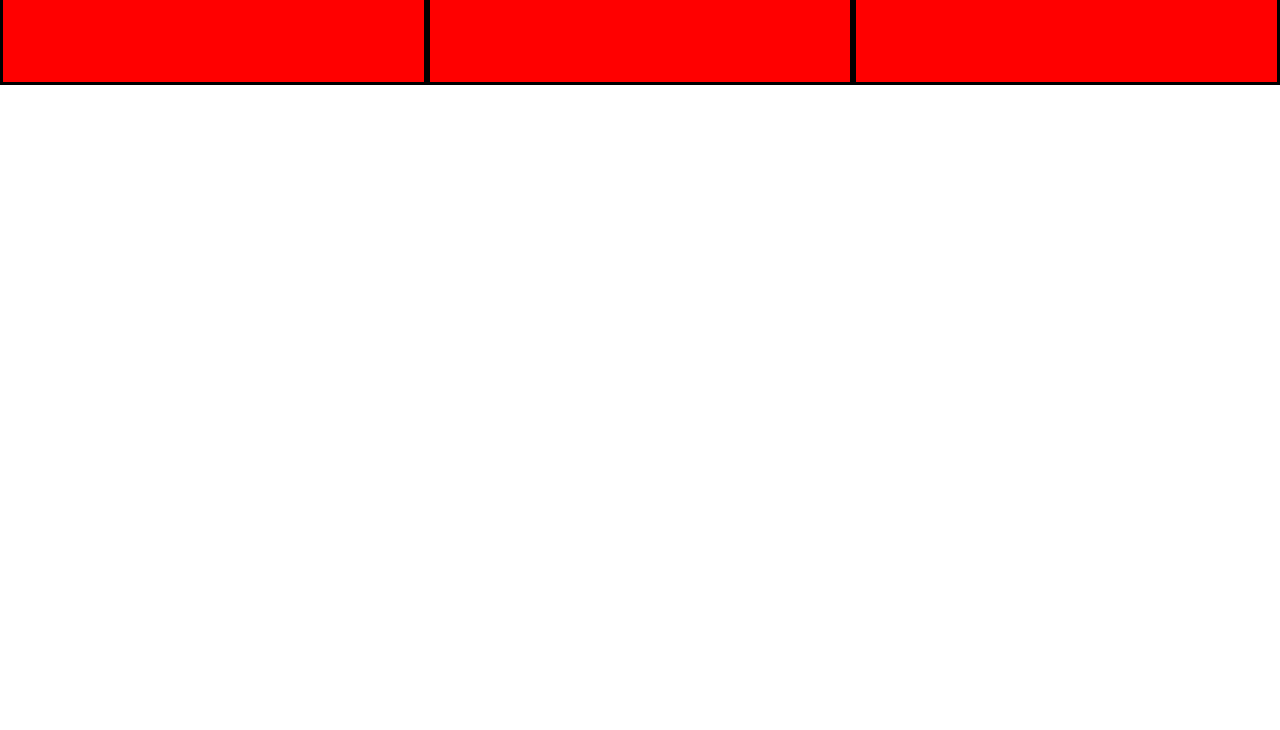
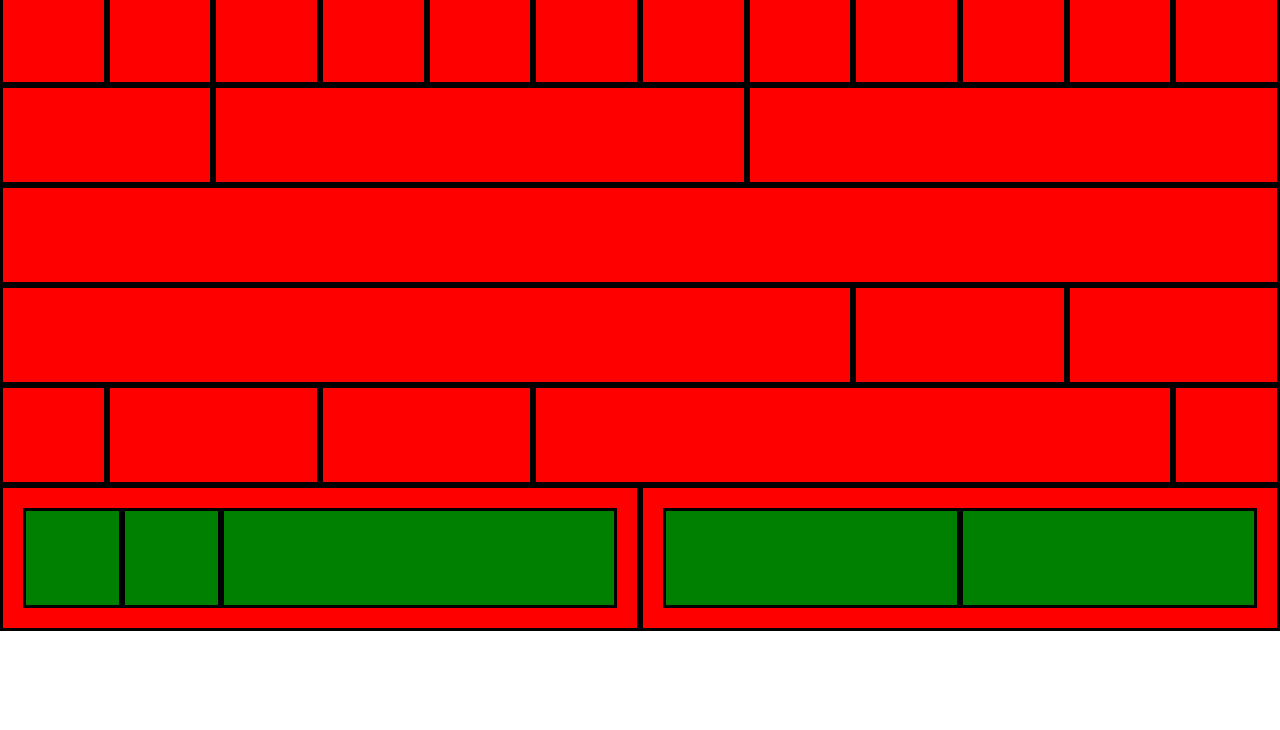
Before and after one commit to AlessandroFulco/html-css-12bool, a plain HTML site: page index.html in a window 1280 px wide. Shown: the part 70-800 px from the top of the page. Drawn offline with Linux system fonts and the light colour scheme.

Commit message:
struttura superiore framework

```diff
--- a/css/lib/12bool.css
+++ b/css/lib/12bool.css
@@ -22,52 +22,52 @@
 }
 
 /* regole colonna */
-.col-xs-1 {
+.col-1 {
     flex-basis: calc((100% / 12) * 1);
     max-width: calc((100% / 12) * 1);
 }
-.col-xs-2 {
+.col-2 {
     flex-basis: calc((100% / 12) * 2);
     max-width: calc((100% / 12) * 2);
 }
-.col-xs-3 {
+.col-3 {
     flex-basis: calc((100% / 12) * 3);
     max-width: calc((100% / 12) * 3);
 }
-.col-xs-4 {
+.col-4 {
     /* 33.33% */
     flex-basis: calc((100% / 12) * 4);
     max-width: calc((100% / 12) * 4);
 }
-.col-xs-5 {
+.col-5 {
     flex-basis: calc((100% / 12) * 5);
     max-width: calc((100% / 12) * 5);
 }
-.col-xs-6 {
+.col-6 {
     flex-basis: calc((100% / 12) * 6);
     max-width: calc((100% / 12) * 6);
 }
-.col-xs-7 {
+.col-7 {
     flex-basis: calc((100% / 12) * 7);
     max-width: calc((100% / 12) * 7);
 }
-.col-xs-8 {
+.col-8 {
     flex-basis: calc((100% / 12) * 8);
     max-width: calc((100% / 12) * 8);
 }
-.col-xs-9 {
+.col-9 {
     flex-basis: calc((100% / 12) * 9);
     max-width: calc((100% / 12) * 9);
 }
-.col-xs-10 {
+.col-10 {
     flex-basis: calc((100% / 12) * 10);
     max-width: calc((100% / 12) * 10);
 }
-.col-xs-11 {
+.col-11 {
     flex-basis: calc((100% / 12) * 11);
     max-width: calc((100% / 12) * 11);
 }
-.col-xs-12 {
+.col-12 {
     flex-basis: calc((100% / 12) * 12);
     max-width: calc((100% / 12) * 12);
 }
--- a/css/style.css
+++ b/css/style.css
@@ -4,3 +4,13 @@
     background-color: red;
     border: 3px solid black;
 }
+
+.nested {
+    padding: 20px;
+}
+
+.nested .row .col-2,
+.nested .row .col-8,
+.nested .row .col-6 {
+    background-color: green;
+}
--- a/index.html
+++ b/index.html
@@ -13,10 +13,62 @@
 <body>
     <div class="container">
         <h1>Esercizio per Casa</h1>
+        <!-- prima riga -->
         <div class="row">
-            <div class="col-xs-4"></div>
-            <div class="col-xs-4"></div>
-            <div class="col-xs-4"></div>
+            <div class="col-1"></div>
+            <div class="col-1"></div>
+            <div class="col-1"></div>
+            <div class="col-1"></div>
+            <div class="col-1"></div>
+            <div class="col-1"></div>
+            <div class="col-1"></div>
+            <div class="col-1"></div>
+            <div class="col-1"></div>
+            <div class="col-1"></div>
+            <div class="col-1"></div>
+            <div class="col-1"></div>
+        </div>
+        <!-- seconda riga -->
+        <div class="row">
+            <div class="col-2"></div>
+            <div class="col-5"></div>
+            <div class="col-5"></div>
+        </div>
+        <!-- terza riga -->
+        <div class="row">
+            <div class="col-12"></div>
+        </div>
+        <!-- quarta riga -->
+        <div class="row">
+            <div class="col-8"></div>
+            <div class="col-2"></div>
+            <div class="col-2"></div>
+        </div>
+        <!-- quinta riga -->
+        <div class="row">
+            <div class="col-1"></div>
+            <div class="col-2"></div>
+            <div class="col-2"></div>
+            <div class="col-6"></div>
+            <div class="col-1"></div>
+        </div>
+        <!-- sesta riga -->
+        <div class="row">
+            <div class="col-6 nested">
+                <!-- riga annidata -->
+                <div class="row">
+                    <div class="col-2"></div>
+                    <div class="col-2"></div>
+                    <div class="col-8"></div>
+                </div>
+            </div>
+            <div class="col-6 nested">
+                <!-- riga annidata -->
+                <div class="row">
+                    <div class="col-6"></div>
+                    <div class="col-6"></div>
+                </div>
+            </div>
         </div>
     </div>
 </body>
```
